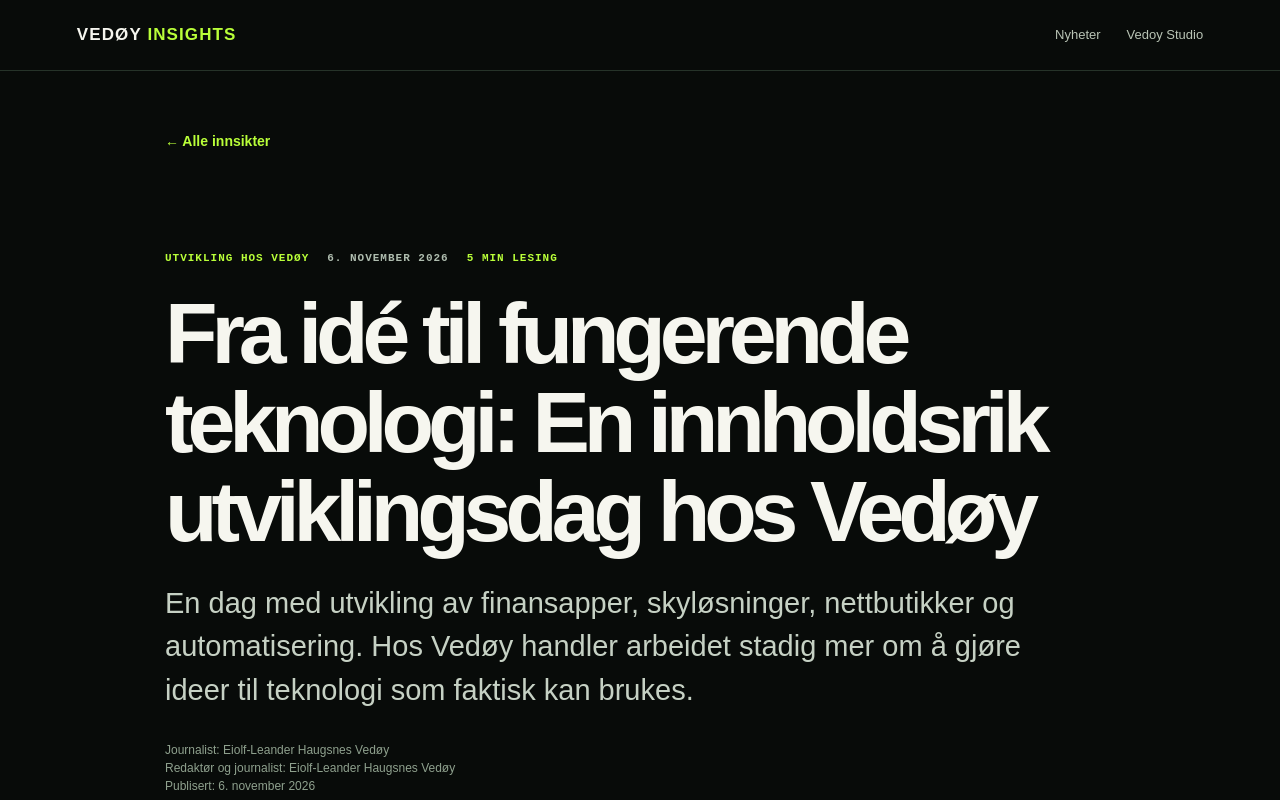
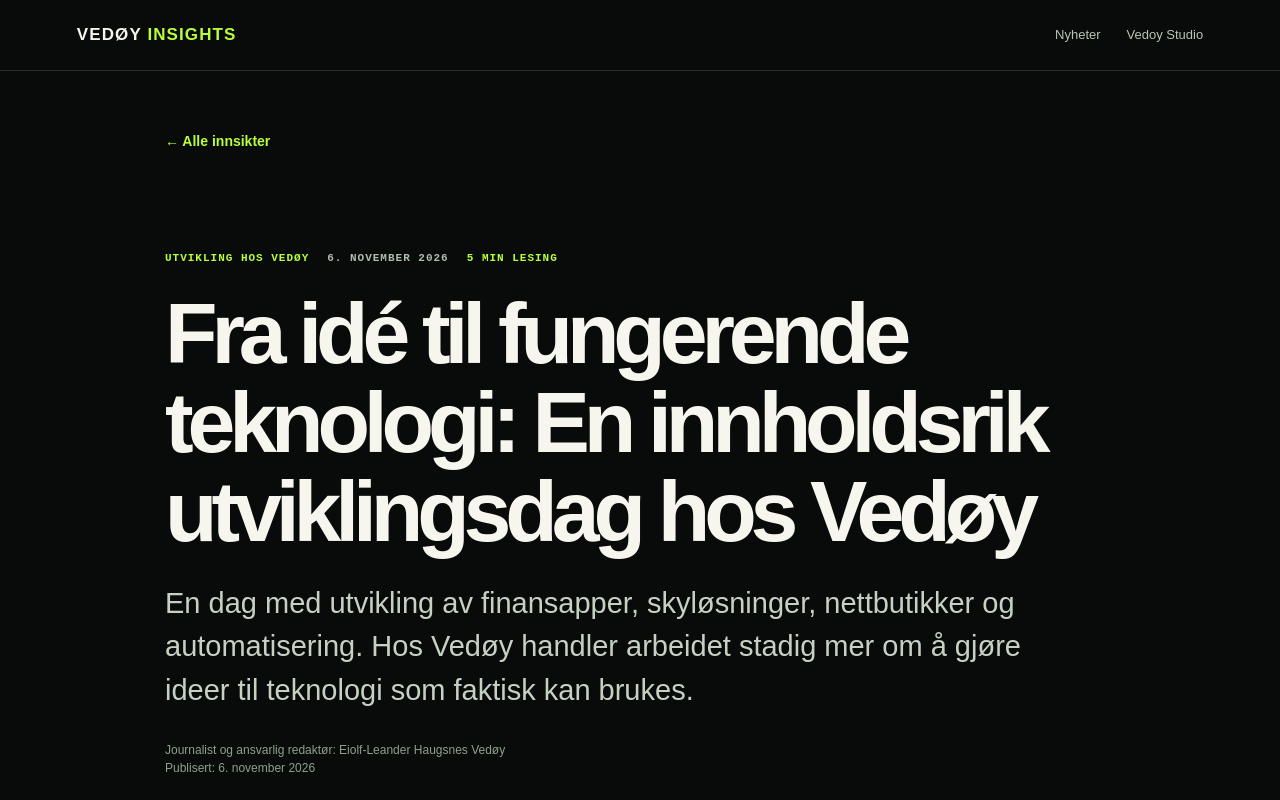
Before and after one commit to leandervedoy/Vedoy-Studio, a Next.js app: page /insights/fra-ide-til-fungerende-teknologi-utviklingsdag-vedoy in a window 1280 px wide. Shown: the top 800 px of the page. Built offline with nearby package versions, Linux system fonts and the light colour scheme; no server answers.

Commit message:
fix(insights): display unified journalist and editor byline

```diff
--- a/app/insights/[slug]/page.tsx
+++ b/app/insights/[slug]/page.tsx
@@ -34,7 +34,7 @@ export default async function InsightArticlePage({params}: PageProps) {
       <div className={styles.articleMeta}><span>{found.category}</span><time dateTime={found.publishedAt}>{new Date(found.publishedAt).toLocaleDateString("nb-NO",{day:"numeric",month:"long",year:"numeric",timeZone:"Europe/Oslo"})}</time><span>{found.readingMinutes} min lesing</span></div>
       <h1>{found.title}</h1>
       <p className={styles.articleLead}>{found.excerpt}</p>
-      <p className={styles.byline}>Journalist: {found.journalist ?? found.author}<br />{found.editor ? <>Redaktør og journalist: {found.editor}<br /></> : null}Publisert: <time dateTime={found.publishedAt}>{new Date(found.publishedAt).toLocaleDateString("nb-NO",{day:"numeric",month:"long",year:"numeric",timeZone:"Europe/Oslo"})}</time></p>
+      <p className={styles.byline}>{found.editor && found.editor === (found.journalist ?? found.author) ? <>Journalist og ansvarlig redaktør: {found.editor}<br /></> : <>Journalist: {found.journalist ?? found.author}<br />{found.editor ? <>Ansvarlig redaktør: {found.editor}<br /></> : null}</>}Publisert: <time dateTime={found.publishedAt}>{new Date(found.publishedAt).toLocaleDateString("nb-NO",{day:"numeric",month:"long",year:"numeric",timeZone:"Europe/Oslo"})}</time></p>
       <div className={styles.articleBody}>
         {found.sections.map((section,index) => <section key={section.heading}>
           <div className={styles.chapterNumber}>{String(index+1).padStart(2,"0")}</div>
```
